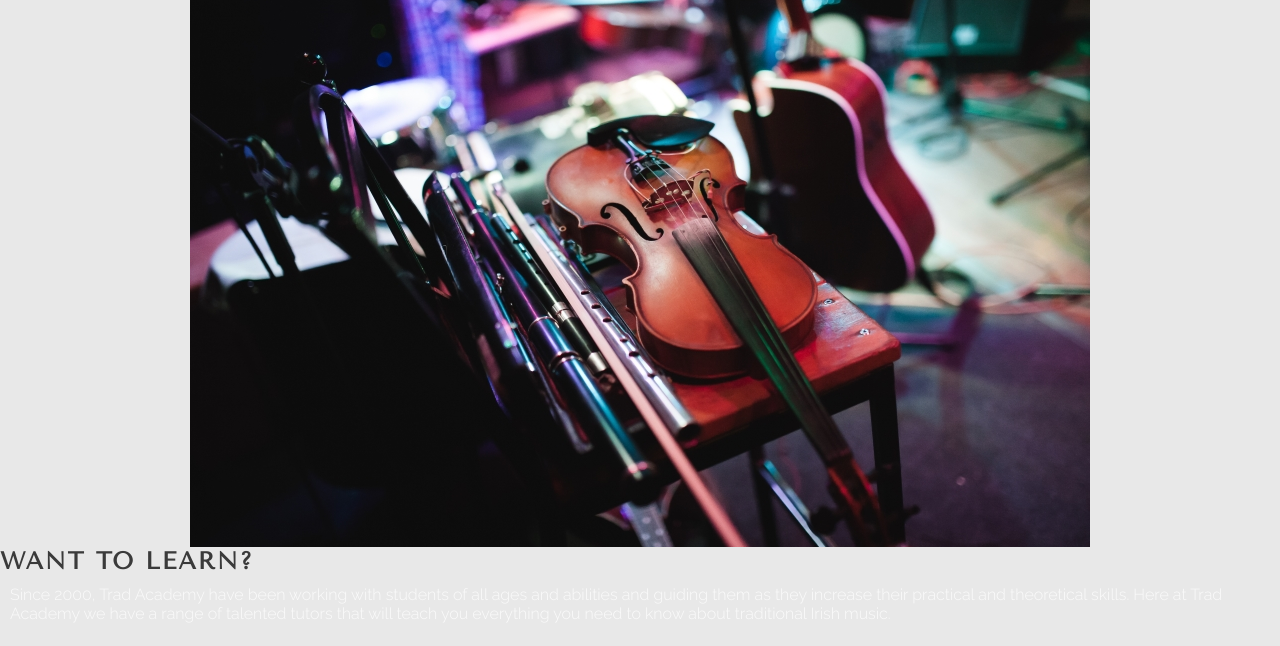
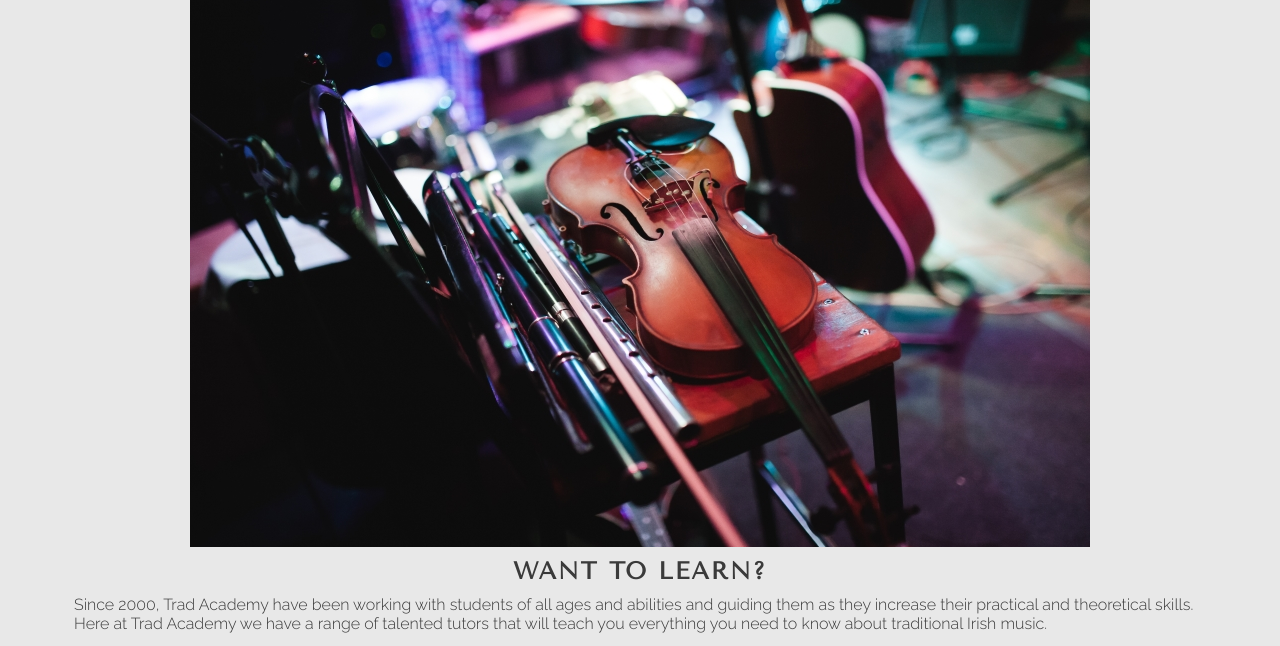
Before and after one commit to MarkD117/trad-academy, a plain HTML site: page lessons.html in a window 1280 px wide. Shown: the part 113-759 px from the top of the page. Drawn offline with nearby package versions, Linux system fonts and the light colour scheme.

Commit message:
Add css style for lessons intro

```diff
--- a/assets/css/style.css
+++ b/assets/css/style.css
@@ -320,6 +320,21 @@ footer {
     margin: 0 auto;
 }
 
+#lessons-intro {
+    display: block;
+    margin: 0 auto;
+    width: 90%;
+}
+
+#lessons-title {
+    text-align: center;
+    padding-top: 10px;
+}
+
+#lessons-intro p {
+    color: #3a3a3a;
+}
+
 .instrument-img-container {
     width: 300px;
     height: 300px;
```
